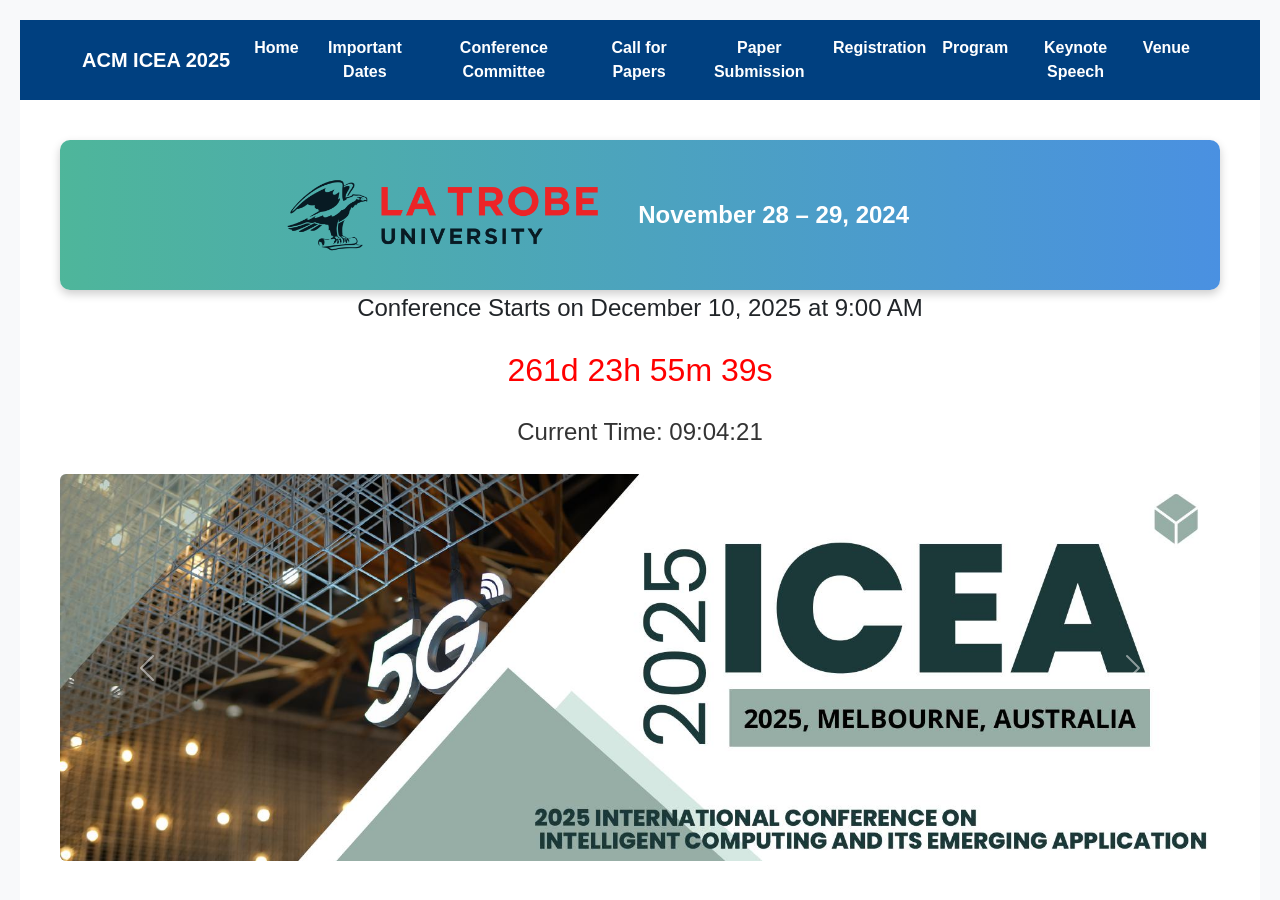
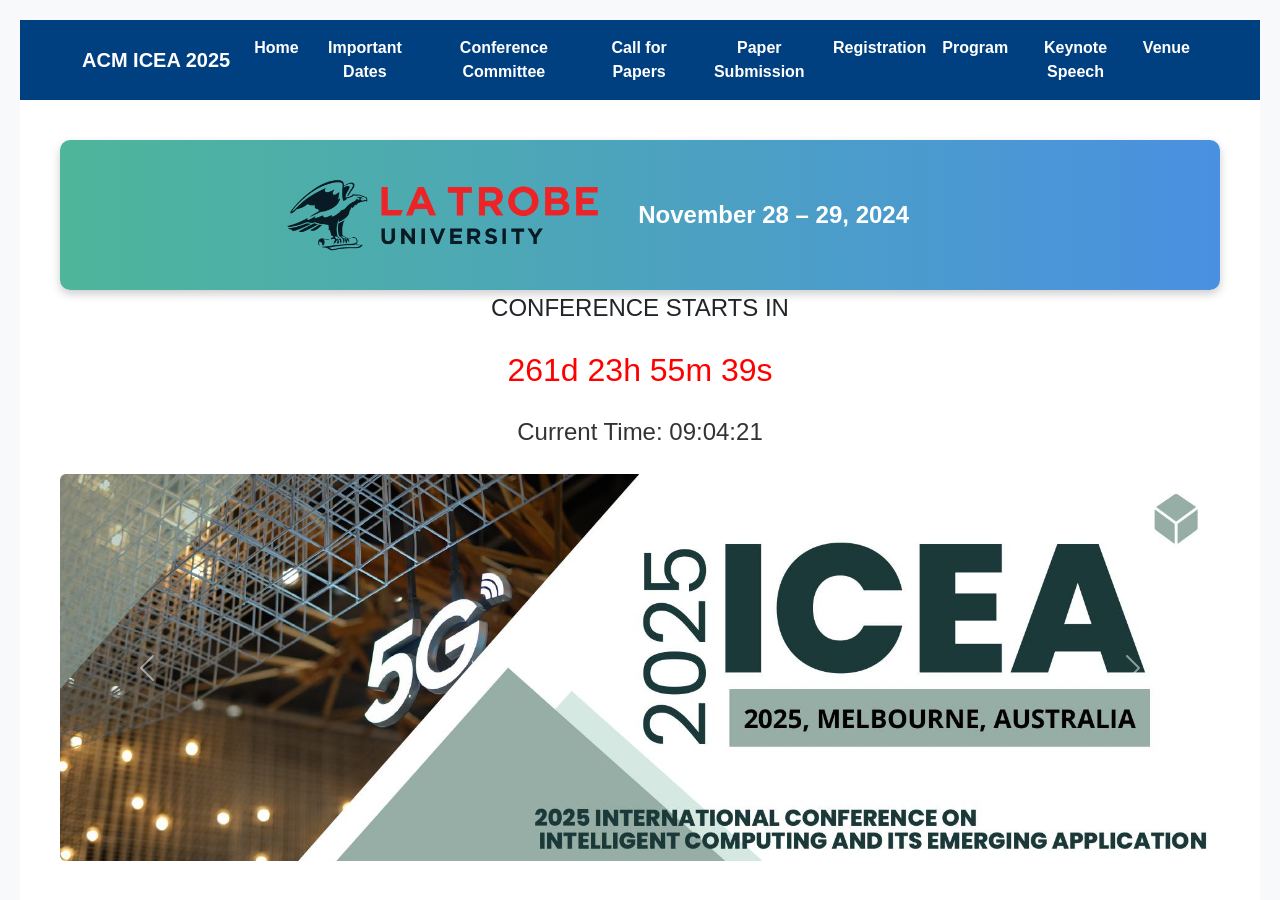
Before and after one commit to icea2025/latrobe, a Jekyll site: the page index.html, which Jekyll copies as it is, in a window 1280 px wide and 900 px high. Built offline with Jekyll 4.4.1, drawn with Linux system fonts in a browser that asks for light colours.

Commit message:
Update index.html

```diff
--- a/index.html
+++ b/index.html
@@ -152,7 +152,7 @@
 <body>
   <!-- Conference information -->
   <div id="conference-info">
-    Conference Starts on December 10, 2025 at 9:00 AM
+    CONFERENCE STARTS IN
   </div>
 
   <!-- Countdown timer display -->
```
